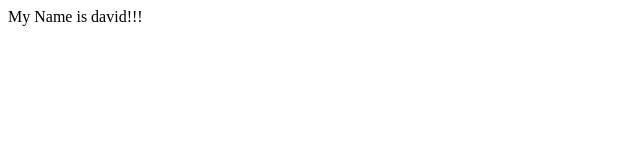
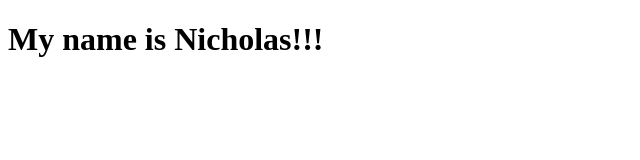
Before and after one commit to unwittyone/first-github-project, a plain HTML site: page index.html in a window 1280 px wide. Shown: the whole page, without its empty margins (0-640 px from the left). Drawn offline with Linux system fonts and the light colour scheme.

Commit message:
Nicholas Change

```diff
--- a/index.html
+++ b/index.html
@@ -6,6 +6,6 @@
     <title>Document</title>
 </head>
 <body>
-    My Name is david!!!
+    <h1>My name is Nicholas!!!</h1>
 </body>
 </html>
```
